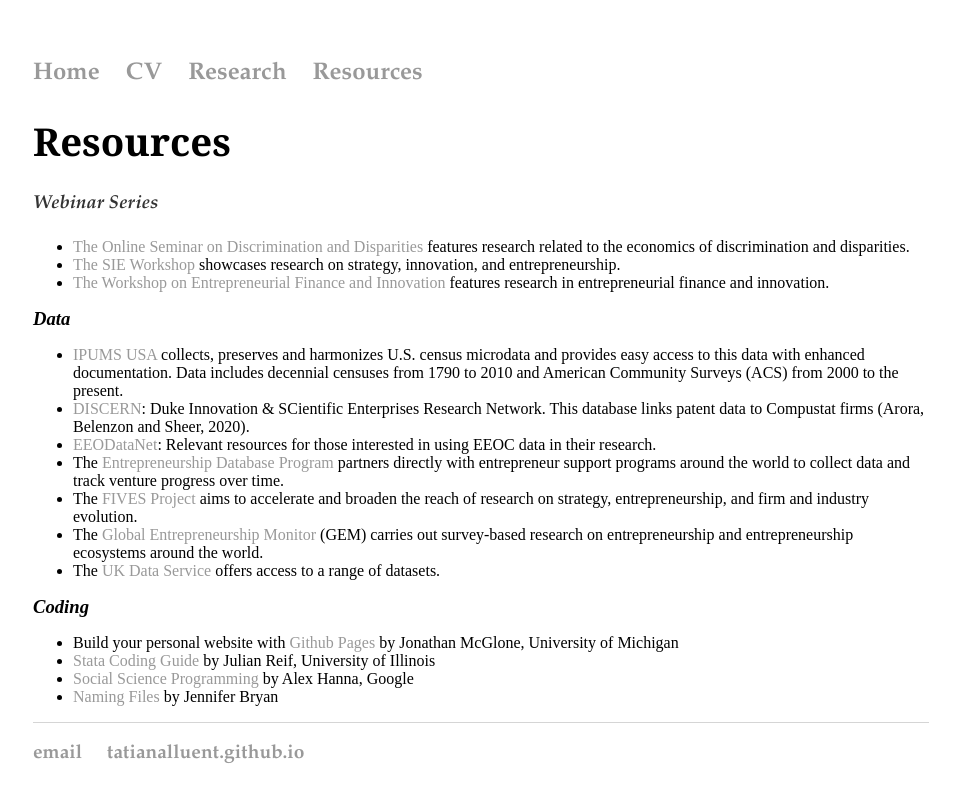
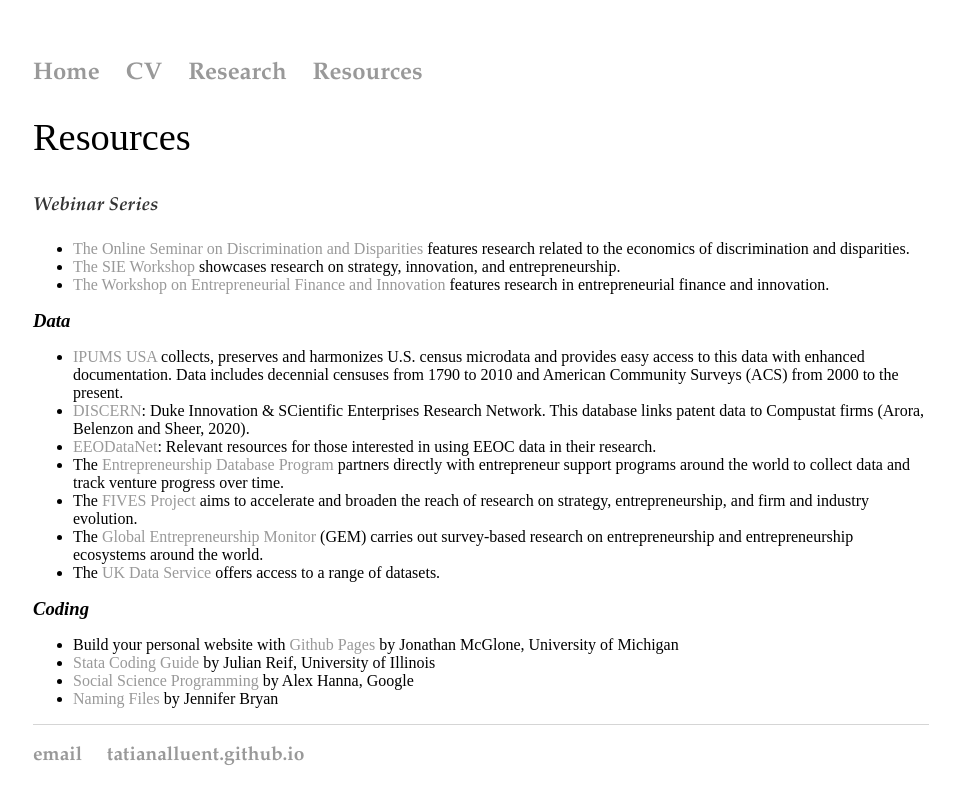
Before and after one commit to tatianalluent/tatianalluent.github.io, a Jekyll site: the page built from resources/index.html, in a window 1280 px wide. Shown: the top 804 px of the page, without its empty margins (159-1113 px from the left). Built offline with Jekyll 4.4.1, drawn with Linux system fonts in a browser that asks for light colours.

Commit message:
Update main.css

```diff
--- a/css/main.css
+++ b/css/main.css
@@ -22,16 +22,19 @@
 }
 h1 {
     font-size: 2.4em;
-    font-family: Georgia, serif;
+    font-family: "Times New Roman", Times, serif;
+    font-weight: normal;
     text-align: center
-    padding-top: 40px;
+    padding-top: 70px;
+    padding-bottom: 10px;
 }
 
 h2 {
     font-size: 1.1em;
-    font-family: Copperplate, Papyrus, fantasy;
+    font-family: Copperplate, sans-serif;
+    font-weight: normal;
     text-align: center
-    padding-bottom: 60px;
+    padding-bottom: 100px;
 }
 
 p {
```
